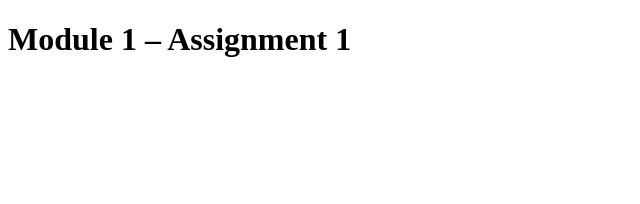
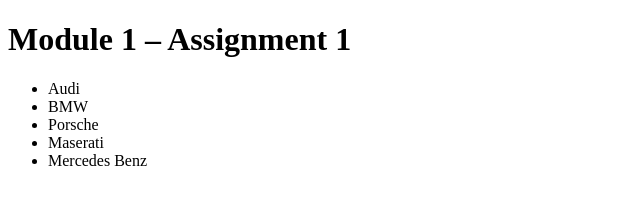
Before and after one commit to CristianYarce/m1-hw1-yarce-cristian, a plain HTML site: page index.html in a window 1280 px wide. Shown: the whole page, without its empty margins (0-640 px from the left). Drawn offline with Linux system fonts and the light colour scheme.

Commit message:
create unordered list

```diff
--- a/index.html
+++ b/index.html
@@ -10,6 +10,15 @@
 
     <header>
         <h1>Module 1 – Assignment 1</h1>
+        <nav>
+            <ul>
+                <li>Audi</li>
+                <li>BMW</li>
+                <li>Porsche</li>
+                <li>Maserati</li>
+                <li>Mercedes Benz</li>
+            </ul>
+        </nav>
     </header>
 
 </body>
```
